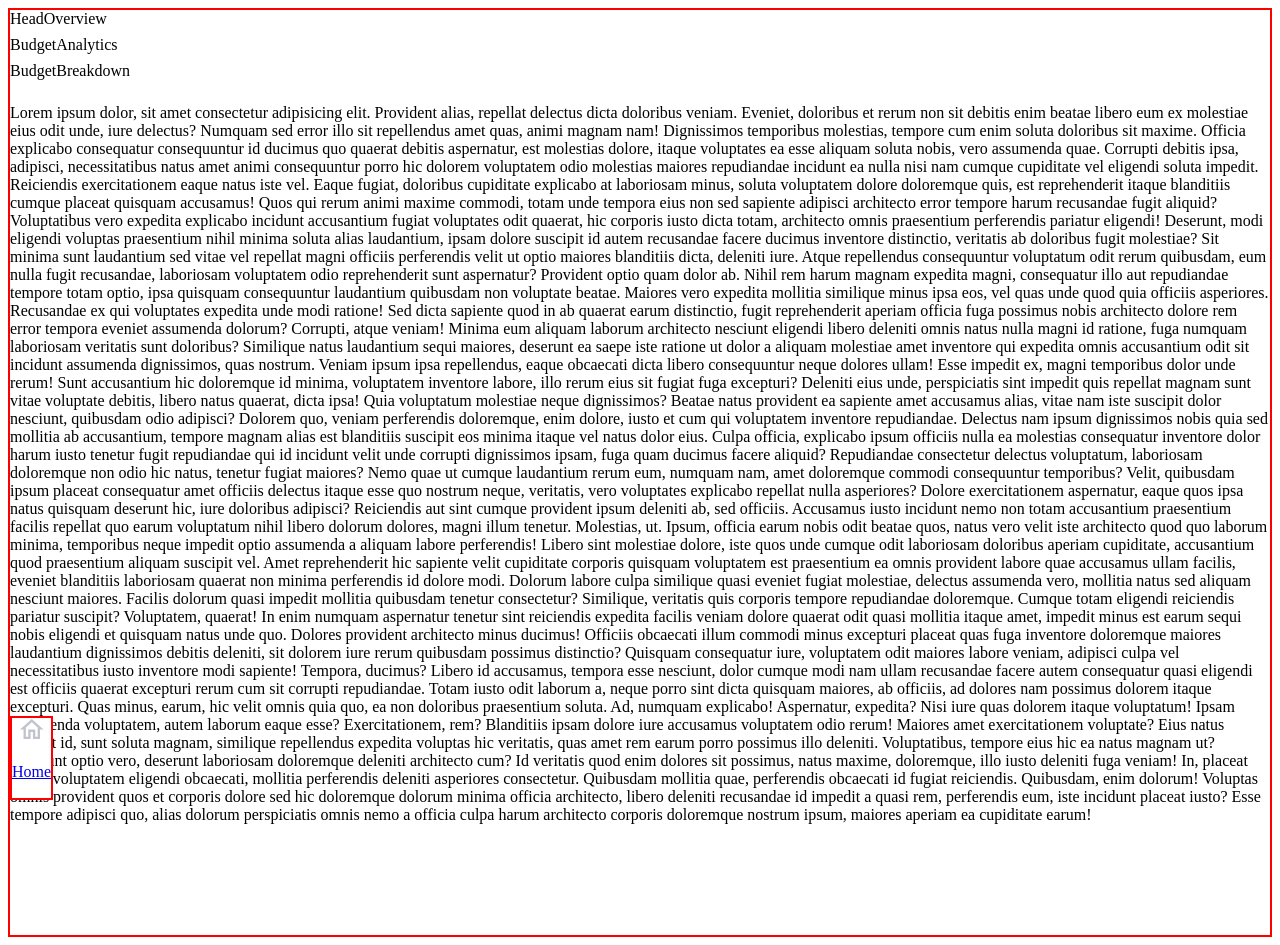
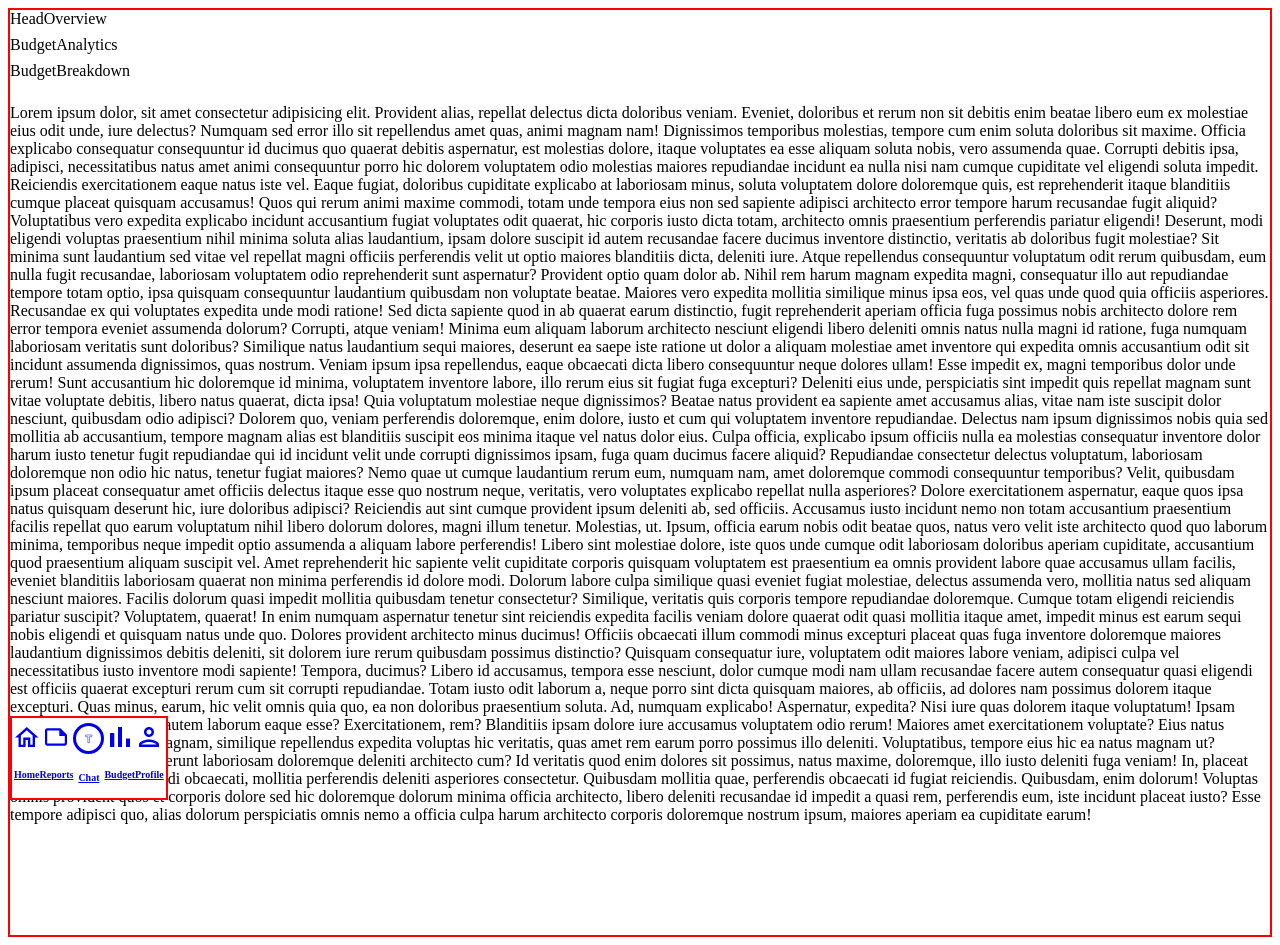
Before and after one commit to AlexChika/mobile-screen, a React (Vite) app: page / in a window 1280 px wide. Built offline with nearby package versions, Linux system fonts and the light colour scheme; the HTML template or start-up script is replaced by a standard one.

Commit message:
created customizable icons

```diff
--- a/src/assets/icons/BudgetIcon.tsx
+++ b/src/assets/icons/BudgetIcon.tsx
@@ -1,5 +1,8 @@
-function BudgetIcon() {
+import { Box } from "@chakra-ui/react";
+
+function BudgetIcon({ color = "#C1C4CD" }: IconProps) {
   return (
+    <Box color={color}>
       <svg
         width="20"
         height="20"
@@ -9,9 +12,10 @@ function BudgetIcon() {
       >
         <path
           d="M0 6H4.28571V20H0V6ZM8 0H12V20H8V0ZM16 11.4286H20V20H16V11.4286Z"
-        fill="#0466C8"
+          fill="currentColor"
         />
       </svg>
+    </Box>
   );
 }
 
--- a/src/assets/icons/ChatsIcon.tsx
+++ b/src/assets/icons/ChatsIcon.tsx
@@ -1,62 +1,32 @@
-function ChatsIcon() {
+import { Box, Center } from "@chakra-ui/react";
+
+function ChatsIcon({ color = "#C1C4CD" }: IconProps) {
   return (
+    <Box color={color}>
+      <Center
+        w="25px"
+        h="25px"
+        borderColor={color}
+        borderWidth="3px"
+        borderStyle="solid"
+        rounded="100%"
+      >
         <svg
-      width="47"
-      height="47"
-      viewBox="0 0 47 47"
+          width="8"
+          height="10"
+          viewBox="0 0 8 10"
           fill="none"
           xmlns="http://www.w3.org/2000/svg"
         >
-      <g opacity="0.6" filter="url(#filter0_d_346_12)">
-        <path
-          d="M35 19.5C35 13.1487 29.8513 8 23.5 8C17.1487 8 12 13.1487 12 19.5C12 25.8513 17.1487 31 23.5 31C29.8513 31 35 25.8513 35 19.5Z"
-          stroke="#797B8B"
-          stroke-width="3"
-        />
-      </g>
           <path
             opacity="0.6"
-        d="M26.8984 17.6353H24.5267V23.6783H22.8156V17.6353H20.4547V16H26.8984V17.6353Z"
-        stroke="#797B8B"
+            d="M6.89838 2.63529H4.52668V8.67826H2.81559V2.63529H0.454712V1H6.89838V2.63529Z"
+            stroke="currentColor"
             stroke-width="0.803901"
           />
-      <defs>
-        <filter
-          id="filter0_d_346_12"
-          x="0.807143"
-          y="0.684286"
-          width="45.3857"
-          height="45.3857"
-          filterUnits="userSpaceOnUse"
-          color-interpolation-filters="sRGB"
-        >
-          <feFlood flood-opacity="0" result="BackgroundImageFix" />
-          <feColorMatrix
-            in="SourceAlpha"
-            type="matrix"
-            values="0 0 0 0 0 0 0 0 0 0 0 0 0 0 0 0 0 0 127 0"
-            result="hardAlpha"
-          />
-          <feOffset dy="3.87714" />
-          <feGaussianBlur stdDeviation="4.84643" />
-          <feColorMatrix
-            type="matrix"
-            values="0 0 0 0 0 0 0 0 0 0.0705882 0 0 0 0 0.2 0 0 0 0.13 0"
-          />
-          <feBlend
-            mode="normal"
-            in2="BackgroundImageFix"
-            result="effect1_dropShadow_346_12"
-          />
-          <feBlend
-            mode="normal"
-            in="SourceGraphic"
-            in2="effect1_dropShadow_346_12"
-            result="shape"
-          />
-        </filter>
-      </defs>
         </svg>
+      </Center>
+    </Box>
   );
 }
 
--- a/src/assets/icons/HomeIcon.tsx
+++ b/src/assets/icons/HomeIcon.tsx
@@ -1,5 +1,8 @@
+import { Box } from "@chakra-ui/react";
+
 function HomeIcon({ color = "#C1C4CD" }: IconProps) {
   return (
+    <Box color={color}>
       <svg
         xmlns="http://www.w3.org/2000/svg"
         width="24"
@@ -9,9 +12,10 @@ function HomeIcon({ color = "#C1C4CD" }: IconProps) {
       >
         <path
           d="M11.7647 3.16471L17.6471 8.45882V17.6471H15.2941V10.5882H8.23529V17.6471H5.88235V8.45882L11.7647 3.16471ZM11.7647 0L0 10.5882H3.52941V20H10.5882V12.9412H12.9412V20H20V10.5882H23.5294L11.7647 0Z"
-        fill={color}
+          fill="currentColor"
         />
       </svg>
+    </Box>
   );
 }
 
--- a/src/assets/icons/ProfileIcon.tsx
+++ b/src/assets/icons/ProfileIcon.tsx
@@ -1,5 +1,8 @@
-function ProfileIcon() {
+import { Box } from "@chakra-ui/react";
+
+function ProfileIcon({ color = "#C1C4CD" }: IconProps) {
   return (
+    <Box color={color}>
       <svg
         width="20"
         height="20"
@@ -9,9 +12,10 @@ function ProfileIcon() {
       >
         <path
           d="M10 2.5C11.375 2.5 12.5 3.625 12.5 5C12.5 6.375 11.375 7.5 10 7.5C8.625 7.5 7.5 6.375 7.5 5C7.5 3.625 8.625 2.5 10 2.5ZM10 15C13.375 15 17.25 16.6125 17.5 17.5H2.5C2.7875 16.6 6.6375 15 10 15ZM10 0C7.2375 0 5 2.2375 5 5C5 7.7625 7.2375 10 10 10C12.7625 10 15 7.7625 15 5C15 2.2375 12.7625 0 10 0ZM10 12.5C6.6625 12.5 0 14.175 0 17.5V20H20V17.5C20 14.175 13.3375 12.5 10 12.5Z"
-        fill="#707480"
+          fill="currentColor"
         />
       </svg>
+    </Box>
   );
 }
 
--- a/src/assets/icons/ReportsIcon.tsx
+++ b/src/assets/icons/ReportsIcon.tsx
@@ -1,7 +1,10 @@
-function ReportsIcon() {
+import { Box } from "@chakra-ui/react";
+
+function ReportsIcon({ color = "#C1C4CD" }: IconProps) {
   return (
+    <Box color={color}>
       <svg
-      width="25"
+        width="22"
         height="20"
         viewBox="0 0 25 20"
         fill="none"
@@ -9,9 +12,10 @@ function ReportsIcon() {
       >
         <path
           d="M17.5 0H2.5C1.125 0 0 1.125 0 2.5V17.5125C0 18.8875 1.125 20 2.5 20H22.5C23.875 20 25 18.875 25 17.5V7.5L17.5 0ZM2.5 17.5125V2.5H16.25V8.75H22.5V17.5125H2.5Z"
-        fill="#C1C4CD"
+          fill="currentColor"
         />
       </svg>
+    </Box>
   );
 }
 
--- a/src/chakra/theme.ts
+++ b/src/chakra/theme.ts
@@ -11,7 +11,7 @@ const theme = extendTheme(
   {
     colors: {
       brand: {
-        900: "#1a365d",
+        primary: "#0466C8",
         800: "#153e75",
         700: "#2a69ac",
       },
--- a/src/components/General/BottomNav.tsx
+++ b/src/components/General/BottomNav.tsx
@@ -1,5 +1,9 @@
 import { Flex, Link, Stack, Text } from "@chakra-ui/react";
 import HomeIcon from "../../assets/icons/HomeIcon";
+import ReportsIcon from "../../assets/icons/ReportsIcon";
+import ChatsIcon from "../../assets/icons/ChatsIcon";
+import BudgetIcon from "../../assets/icons/BudgetIcon";
+import ProfileIcon from "../../assets/icons/ProfileIcon";
 
 type NavLink = {
   url: string;
@@ -9,9 +13,29 @@ type NavLink = {
 
 const navLinks: NavLink[] = [
   {
-    url: "/",
+    url: "#",
     Icon: HomeIcon,
     name: "Home",
+  },
+  {
+    url: "#",
+    Icon: ReportsIcon,
+    name: "Reports",
+  },
+  {
+    url: "#",
+    Icon: ChatsIcon,
+    name: "Chat",
+  },
+  {
+    url: "/",
+    Icon: BudgetIcon,
+    name: "Budget",
+  },
+  {
+    url: "#",
+    Icon: ProfileIcon,
+    name: "Profile",
   },
 ];
 
@@ -19,6 +43,7 @@ function BottomNav() {
   return (
     <Flex
       //   display={{ base: "block", sm: "none" }}
+      px={2}
       align="center"
       border={"2px solid red"}
       justify="space-around"
@@ -26,7 +51,7 @@ function BottomNav() {
       bg="white"
       h="80px"
       pos="fixed"
-      w={{ base: 479 }}
+      w={{ base: 390 }}
       bottom="0"
     >
       {navLinks.map((link, id) => {
@@ -35,8 +60,10 @@ function BottomNav() {
         return (
           <Link href={url} _hover={{ textDecorationLine: "unset" }}>
             <Stack key={id} align="center">
-              <Icon />
-              <Text>{name}</Text>
+              <Icon color="brand.primary" />
+              <Text fontWeight="bold" fontSize="10px">
+                {name}
+              </Text>
             </Stack>
           </Link>
         );
--- a/src/components/General/Layout.tsx
+++ b/src/components/General/Layout.tsx
@@ -7,7 +7,7 @@ function Layout({ children }: { children: React.ReactNode }) {
       pb="95px"
       minH="100vh"
       mx="auto"
-      maxW={{ base: 479 }}
+      maxW={{ base: 390 }}
       border={"2px solid red"}
     >
       {children}
```
Lines whose indentation alone changed are shown as unchanged.
